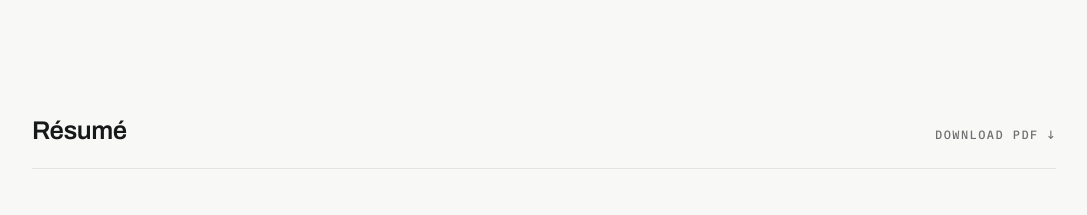
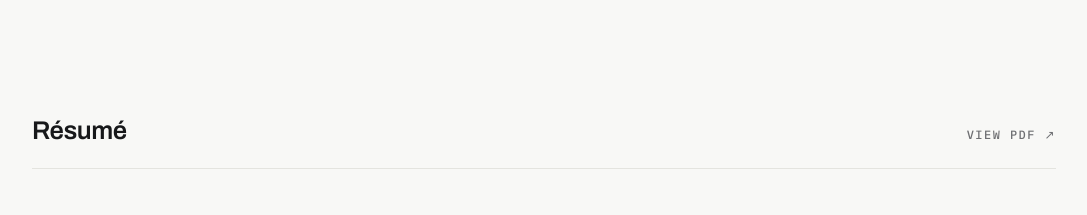
Before and after one commit to JonathanJraiche/jraiche-portfolio, a React (Vite) app: page / in a window 1280 px wide. Shown: the part 780-995 px from the top of the page, without its empty margins (96-1183 px from the left). Built offline with nearby package versions, Linux system fonts and the light colour scheme.

Commit message:
Open resume PDF in a new tab

```diff
--- a/src/App.jsx
+++ b/src/App.jsx
@@ -50,8 +50,13 @@ function Resume() {
       <div className="container">
         <FadeIn className="section-head">
           <h2 id="resume-title">Résumé</h2>
-          <a className="resume-download mono" href={site.resumePdf} download>
-            Download PDF <span aria-hidden="true">↓</span>
+          <a
+            className="resume-download mono"
+            href={site.resumePdf}
+            target="_blank"
+            rel="noopener noreferrer"
+          >
+            View PDF <span aria-hidden="true">↗</span>
           </a>
         </FadeIn>
         <ul className="resume">
--- a/src/content.js
+++ b/src/content.js
@@ -77,8 +77,8 @@ export const contact = {
     {
       label: "Résumé, PDF",
       href: site.resumePdf,
-      arrow: "↓",
-      external: false,
+      arrow: "↗",
+      external: true,
     },
   ],
 };
```
